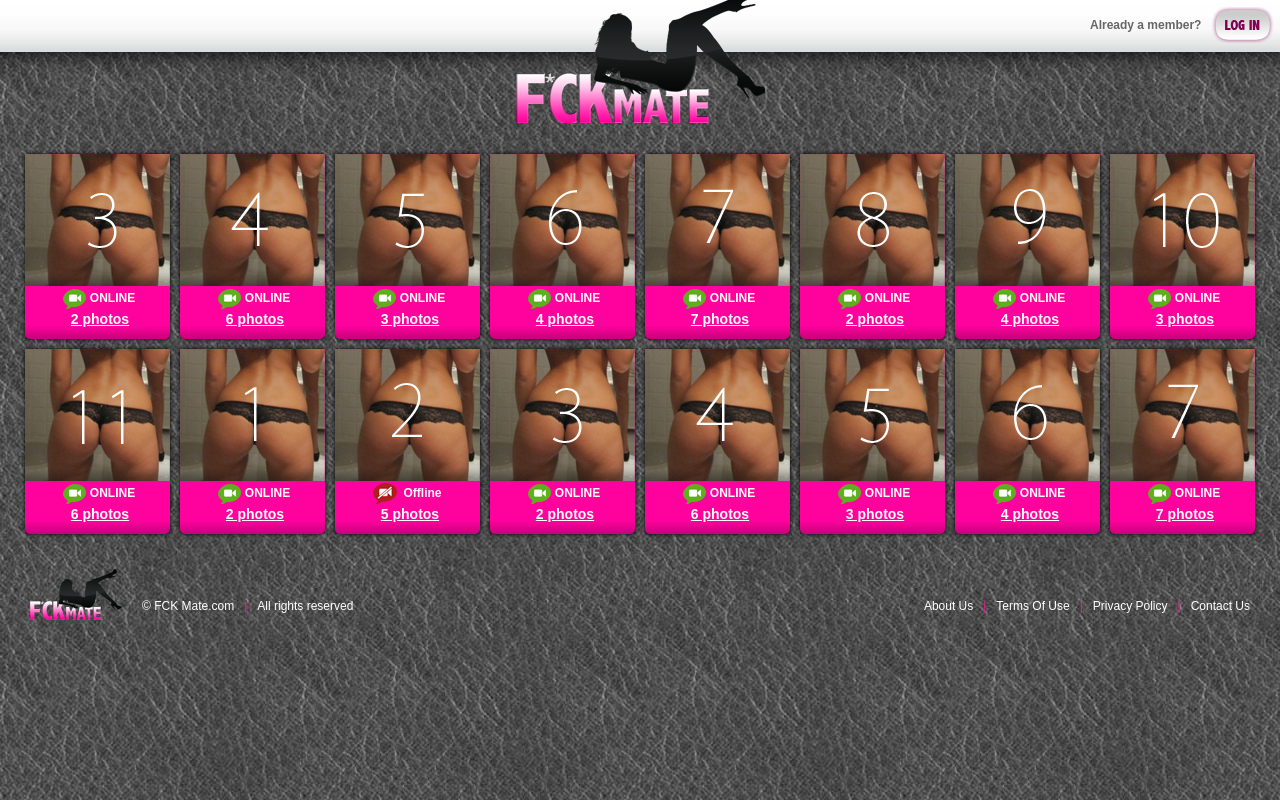
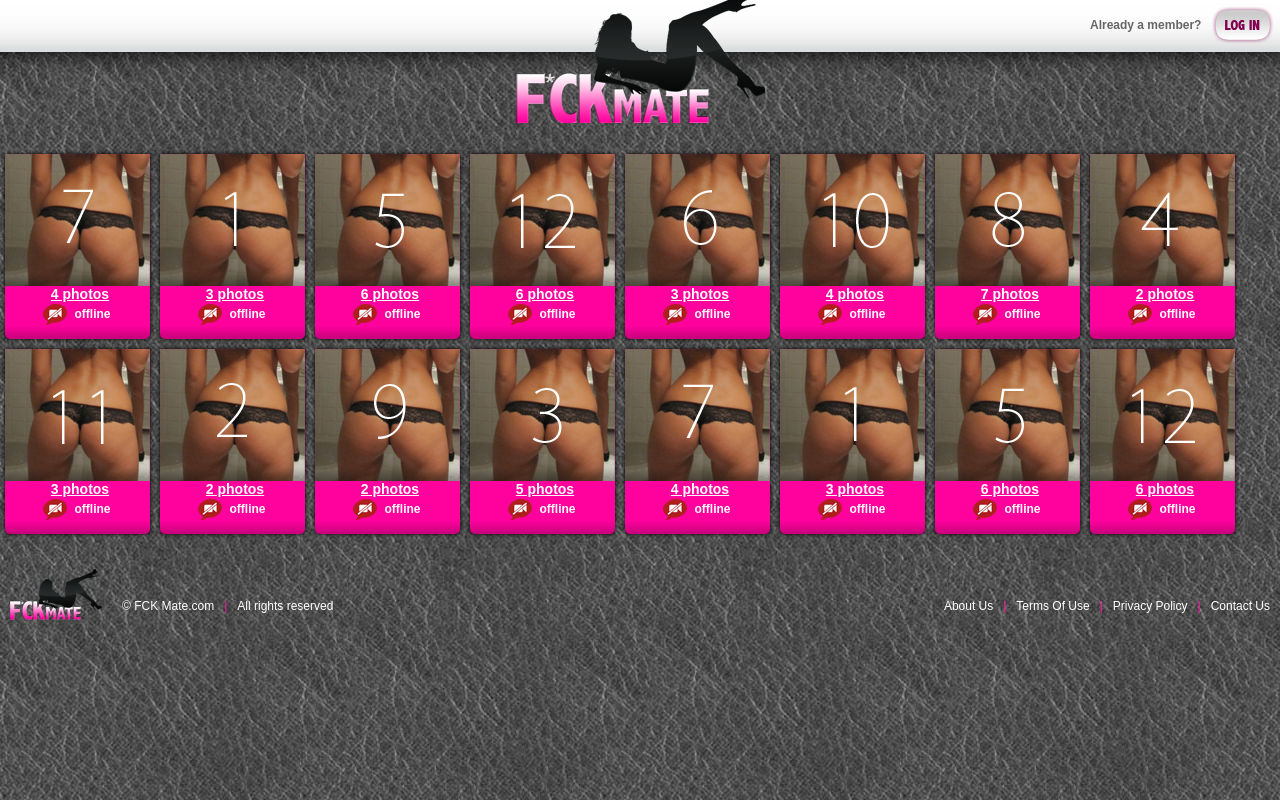
Before and after one commit to clearjanuary/Fluid-Grid, a plain HTML site: page index.html in a window 1280 px wide. Drawn offline with nearby package versions, Linux system fonts and the light colour scheme.

Commit message:
Randomised data on initialisation.

```diff
--- a/_js/functions_v2.js
+++ b/_js/functions_v2.js
@@ -5,9 +5,22 @@
 */
 
 var Grid = {
-	photos: ['3','2','5','2','6','3','4','7','2','4','3','6'],
+	statuses: [],
+	imgs: ['01','02','03','04','05','06','07','08','09','10','11','12'],
+	counts: ['3','2','5','2','6','3','4','7','2','4','3','6'],
 	init: function () {
 		var self = this;
+		// populate statuses with images and counts in random order
+		while(this.imgs.length) {
+			var rand = Math.floor(this.imgs.length * Math.random());
+			this.statuses.push({
+				status: Math.random > 0.5 ? 'online' : 'offline', // generate a random status
+				count: this.counts[rand],
+				src: this.imgs[rand]
+			});
+			this.imgs.splice(rand, 1);
+			this.counts.splice(rand, 1);
+		}
 		$(window).on('resize', function () {
 			self.getImagesIn()
 		});
@@ -28,9 +41,8 @@ var Grid = {
 
 			// set on/offline status
 			var index = i%12,
-				src = index < 9 ? '0' + (index + 1) : index + 1,
-				status = i%2 ? 'online' : 'offline', //
-				htmlTemplate = '<li class="member-container"><img src="_img/members/'+src+'.png" /><div class="num-photos">'+this.photos[index]+' photos</div><div class="member-'+status+'">'+status+'</div></li>';
+				s = this.statuses[index],
+				htmlTemplate = '<li class="member-container"><img src="_img/members/'+s.src+'.png" /><div class="num-photos">'+s.count+' photos</div><div class="member-'+s.status+'">'+s.status+'</div></li>';
 			$(htmlTemplate).appendTo('#member-grid');
 		}
 	}
--- a/index.html
+++ b/index.html
@@ -13,7 +13,7 @@
 	<script src="http://code.jquery.com/jquery-latest.min.js"></script>
 	<script type="text/javascript" src="https://ajax.googleapis.com/ajax/libs/jqueryui/1.8.18/jquery-ui.min.js"></script>
 	<script type="text/javascript" src="_js/jquery.lb.js"></script>
-	<script type="text/javascript" src="_js/functions.js"></script>
+	<script type="text/javascript" src="_js/functions_v2.js"></script>
 </head>
 <body>
 
```
